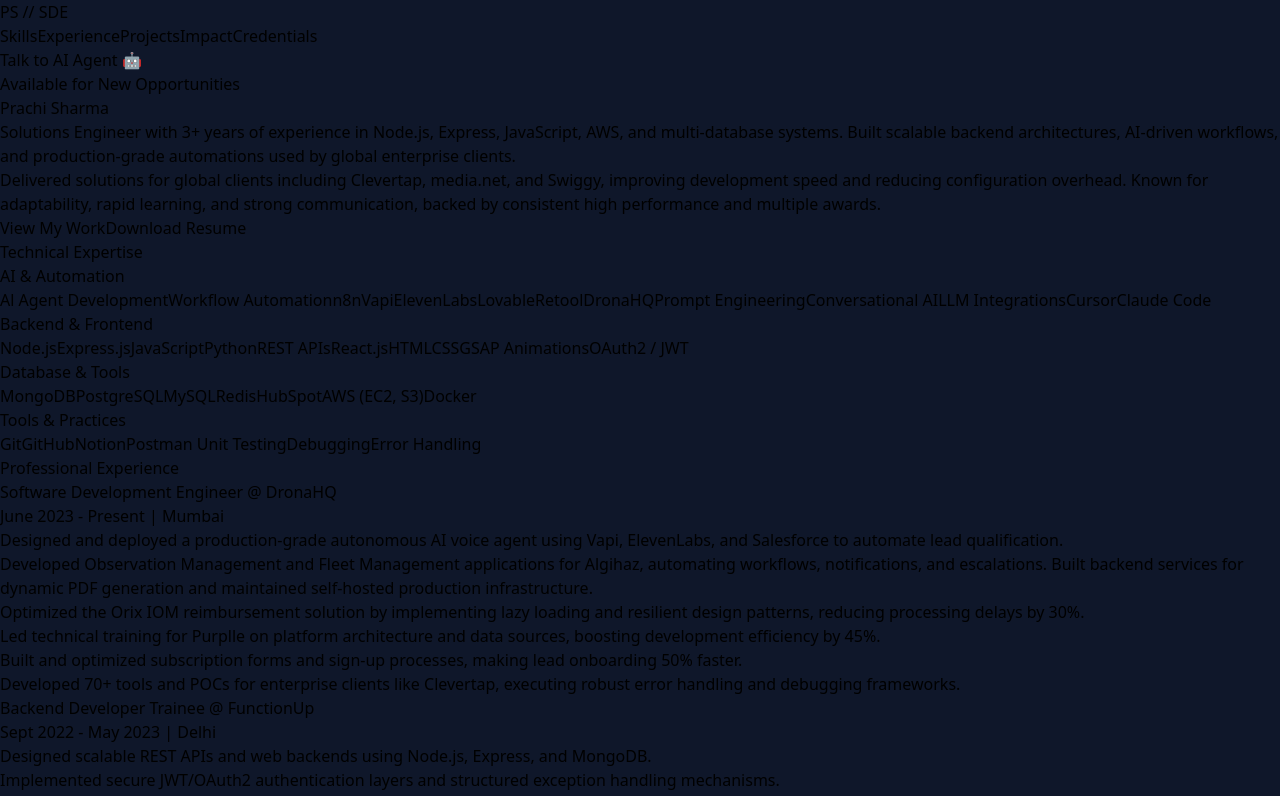
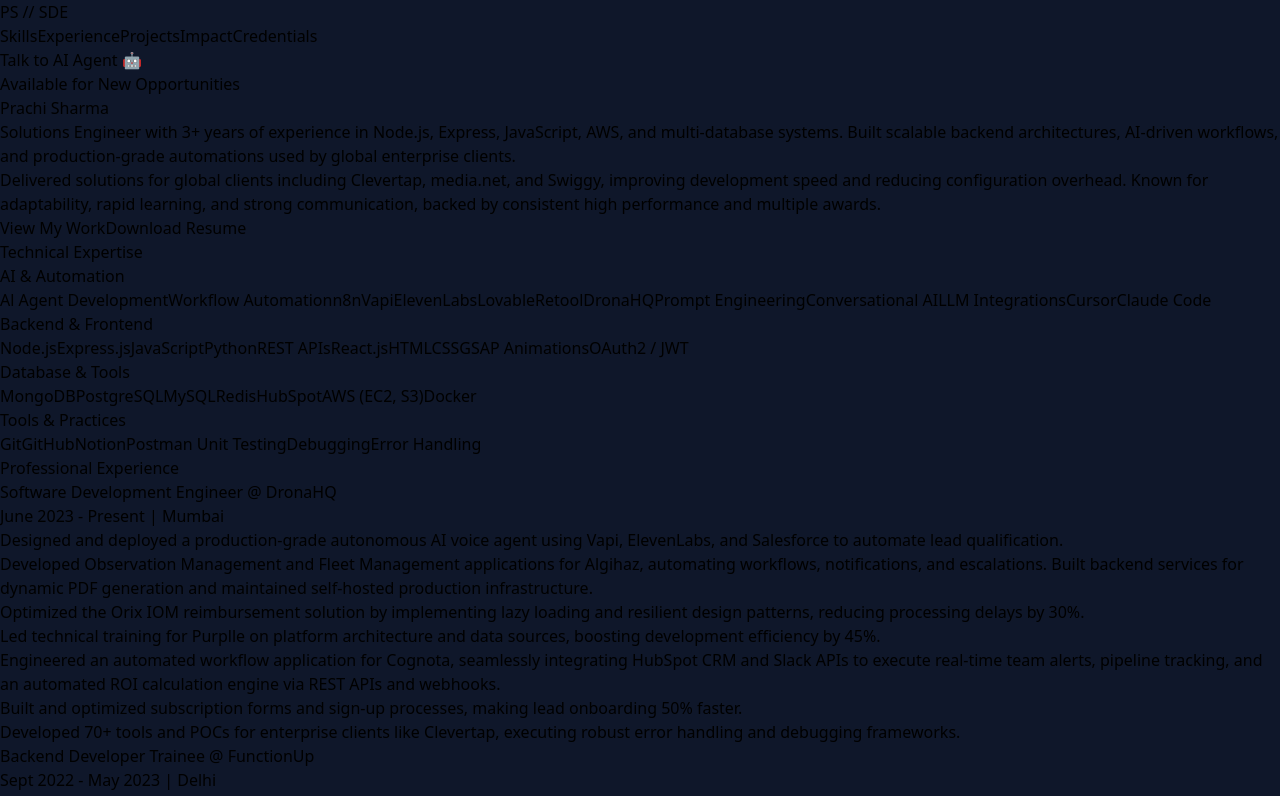
Before and after one commit to PrachiSharmaPS/My_Portfolio, a React (Vite) app: page / in a window 1280 px wide. Shown: the top 796 px of the page. Built offline with nearby package versions, Linux system fonts and the light colour scheme; the HTML template or start-up script is replaced by a standard one.

Commit message:
Update Experience section

```diff
--- a/src/components/Experience.jsx
+++ b/src/components/Experience.jsx
@@ -12,6 +12,7 @@
         "Developed Observation Management and Fleet Management applications for Algihaz, automating workflows, notifications, and escalations. Built backend services for dynamic PDF generation and maintained self-hosted production infrastructure.",
         "Optimized the Orix IOM reimbursement solution by implementing lazy loading and resilient design patterns, reducing processing delays by 30%.",
         "Led technical training for Purplle on platform architecture and data sources, boosting development efficiency by 45%.",
+        "Engineered an automated workflow application for Cognota, seamlessly integrating HubSpot CRM and Slack APIs to execute real-time team alerts, pipeline tracking, and an automated ROI calculation engine via REST APIs and webhooks.",
         "Built and optimized subscription forms and sign-up processes, making lead onboarding 50% faster.",
         "Developed 70+ tools and POCs for enterprise clients like Clevertap, executing robust error handling and debugging frameworks."
       ]
```
